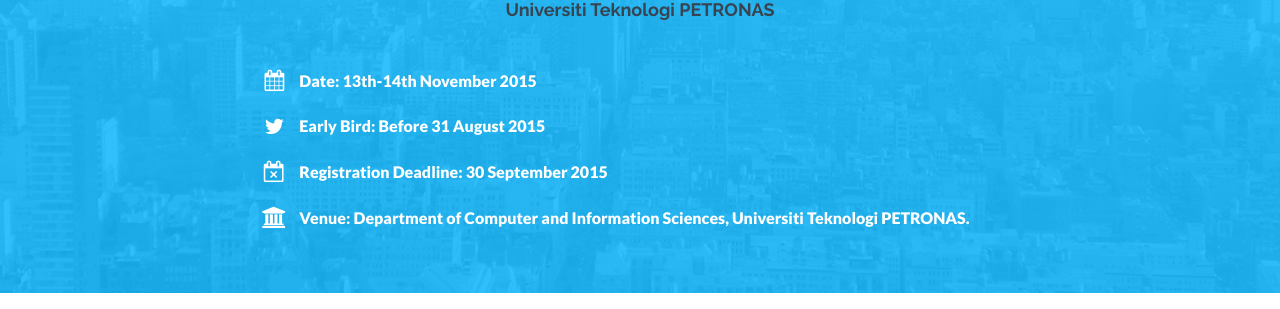
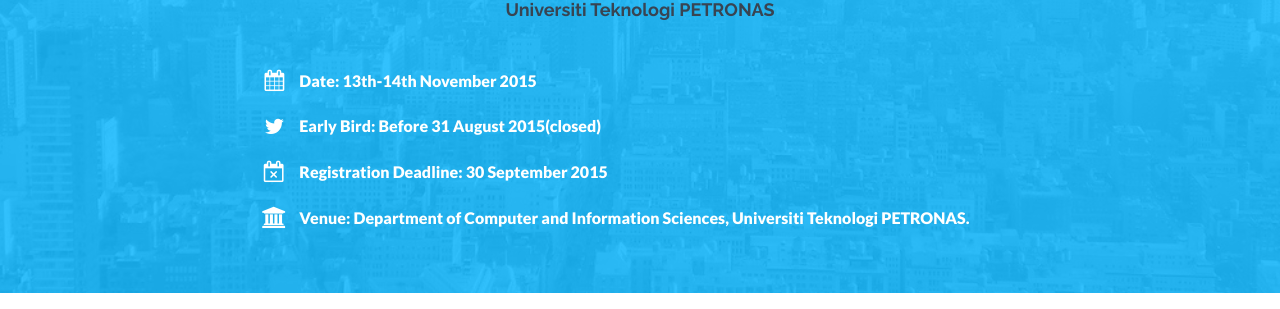
Before and after one commit to utphax/utphax.github.io, a Jekyll site: the page built from index.html, in a window 1280 px wide and 900 px high, scrolled down 992 px. Shown: the part 144-453 px from the top of the window. Built offline with Jekyll 4.4.1, drawn with Linux system fonts in a browser that asks for light colours; nearby versions of some CDN libraries; comment, search, counter and statistics services are not loaded.

Commit message:
early bird close

```diff
--- a/_config.yml
+++ b/_config.yml
@@ -129,6 +129,6 @@
     title: National Hacking Competition 2015 (UTP-HAX'15)
     host: Universiti Teknologi PETRONAS
     date: 13th-14th November 2015
-    early: 31 August 2015
+    early: 31 August 2015(closed)
     reg: 30 September 2015
     venue: Department of Computer and Information Sciences, Universiti Teknologi PETRONAS.
```
